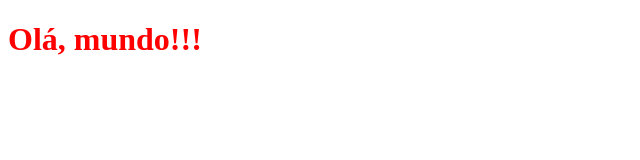
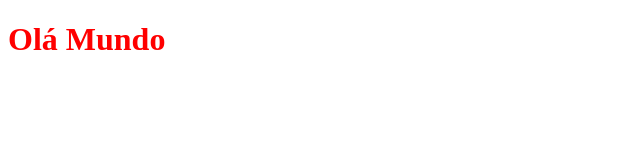
Before and after one commit to AndreSantosDS/curso_git_1, a plain HTML site: page 1_branches/index.html in a window 1280 px wide. Shown: the full height of the page, 0-640 px from the left. Drawn offline with Linux system fonts and the light colour scheme.

Commit message:
funcionalidade executada

```diff
--- a/1_branches/index.html
+++ b/1_branches/index.html
@@ -7,6 +7,6 @@
     <link rel="stylesheet" href="css/styles.css">
 </head>
 <body>
-    <h1>Olá, mundo!!!</h1>
+    <h1>Olá Mundo</h1>
 </body>
 </html>
```
Also changed, not shown: comandos_git.txt.
